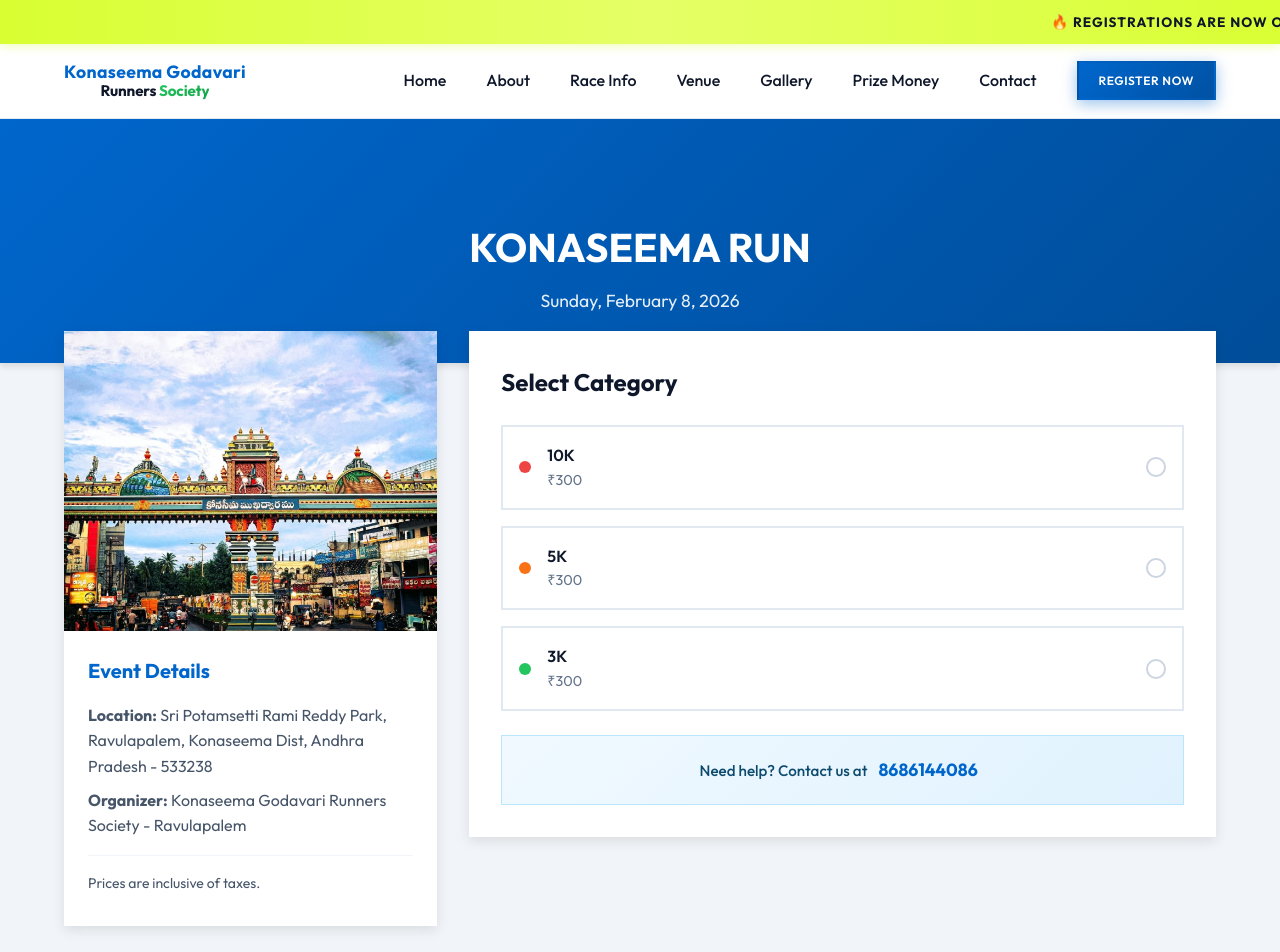
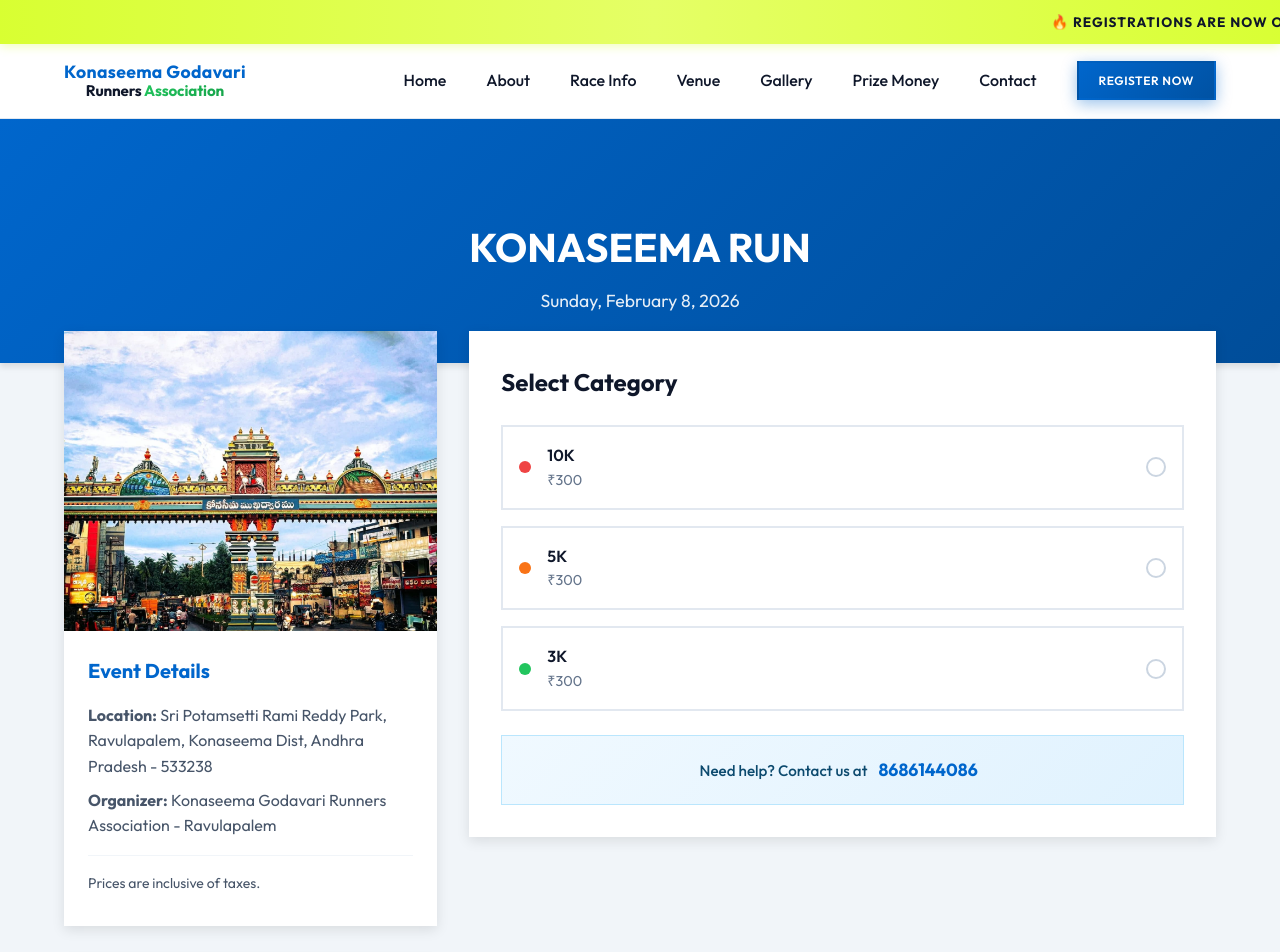
Before and after one commit to kgrunnersravulapalem-ui/event-website, a Next.js app: page /register in a window 1280 px wide. Shown: the top 952 px of the page. Built offline with nearby package versions, Linux system fonts and the light colour scheme.

Commit message:
Replaced society with association

```diff
--- a/app/register/page.tsx
+++ b/app/register/page.tsx
@@ -186,7 +186,7 @@ function RegisterForm() {
                     <div className={styles.posterInfo}>
                         <h3>Event Details</h3>
                         <p><strong>Location:</strong> {eventConfig.location}</p>
-                        <p><strong>Organizer:</strong> Konaseema Godavari Runners Society - Ravulapalem</p>
+                        <p><strong>Organizer:</strong> Konaseema Godavari Runners Association - Ravulapalem</p>
                         <p className={styles.note}>
                             Prices are inclusive of taxes.
                         </p>
--- a/components/layout/Navbar/Navbar.tsx
+++ b/components/layout/Navbar/Navbar.tsx
@@ -78,7 +78,7 @@ const Navbar = () => {
                     <Link href="/">
                         <div className={styles.logoText}>
                             <div className={styles.logoLine1}>Konaseema Godavari</div>
-                            <div className={styles.logoLine2}>Runners <span className={styles.logoHighlight}>Society</span></div>
+                            <div className={styles.logoLine2}>Runners <span className={styles.logoHighlight}>Association</span></div>
                         </div>
                     </Link>
                 </div>
--- a/lib/eventConfig.ts
+++ b/lib/eventConfig.ts
@@ -18,7 +18,7 @@ export const eventConfig = {
     about: {
         title: "About The Run",
         paragraphs: [
-            'Join us for the most anticipated running event of the year! The "KONASEEMA RUN" is not just a race; it\'s a celebration of health, community, and the human spirit. Organized by running enthusiasts for running enthusiasts. Powered by "Konaseema Godavari Runners Society - Ravulapalem"',
+            'Join us for the most anticipated running event of the year! The "KONASEEMA RUN" is not just a race; it\'s a celebration of health, community, and the human spirit. Organized by running enthusiasts for running enthusiasts. Powered by "Konaseema Godavari Runners Association - Ravulapalem"',
             'Our motto "Health is Wealth" embodies our belief that running connects us all. Whether you are aiming for a personal best or just here for the fun, we have a spot for you.',
         ],
         motto: "Health is Wealth",
```
